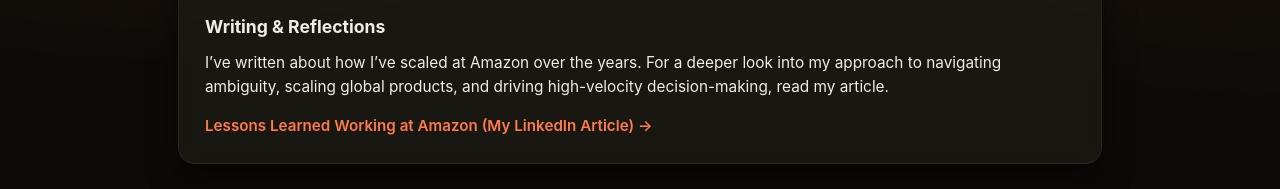
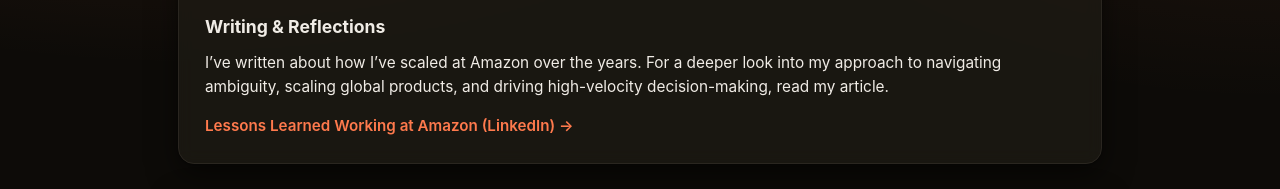
Before and after one commit to KalaRoberts/kalaroberts.github.io, a plain HTML site: page index.html in a window 1280 px wide. Shown: the part 4254-4443 px from the top of the page. Drawn offline with Linux system fonts and the light colour scheme.

Commit message:
Minor edit

```diff
--- a/index.html
+++ b/index.html
@@ -1155,7 +1155,7 @@ footer {
         </div>
         <h3>Writing &amp; Reflections</h3>
         <p>I’ve written about how I’ve scaled at Amazon over the years. For a deeper look into my approach to navigating ambiguity, scaling global products, and driving high-velocity decision-making, read my article.</p>
-        <span class="project-link">Lessons Learned Working at Amazon (My LinkedIn Article) &rarr;</span>
+        <span class="project-link">Lessons Learned Working at Amazon (LinkedIn) &rarr;</span>
       </a>
       <button type="button" class="project-card reel-card" onclick="openReel()">
         <div class="reel-thumb">
```
Also changed, not shown: 1 other file.
